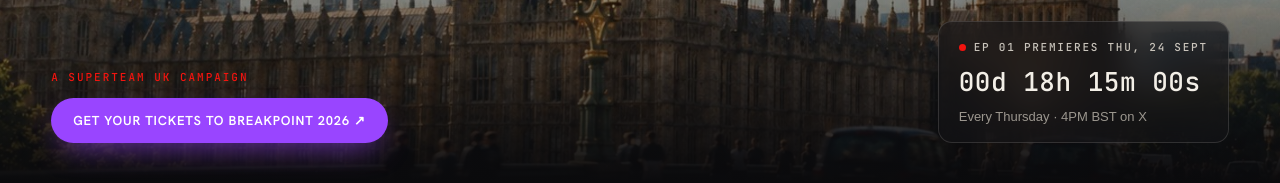
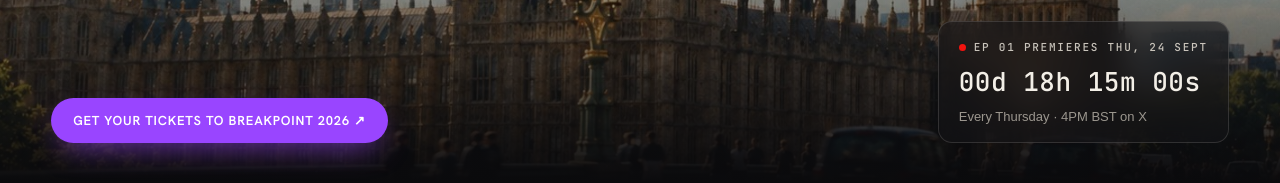
Before and after one commit to Db0706/ChoseYourLondon, a Next.js app: page / in a window 1280 px wide. Shown: the part 617-800 px from the top of the page. Built offline with nearby package versions, Linux system fonts and the light colour scheme; no server answers.

Commit message:
Hero: tickets button only

```diff
--- a/components/Night.module.css
+++ b/components/Night.module.css
@@ -33,7 +33,6 @@
   .heroShade { top: 76px; bottom: auto; height: calc(100vw * 941 / 1672); background: linear-gradient(180deg, rgba(10, 10, 12, 0) 70%, #0A0A0C 100%); }
   .heroBottom { position: relative; padding-top: 28px; }
 }
-.scrollCue { display: flex; flex-direction: column; align-items: flex-start; gap: 14px; font: 500 11px var(--mono), monospace; letter-spacing: .18em; text-transform: uppercase; color: #D6D1C8; }
 .bpTickets { padding: 14px 22px; border-radius: 999px; background: #9945FF; color: #fff; font: 600 13px var(--sans), sans-serif; letter-spacing: .06em; text-transform: uppercase; box-shadow: 0 12px 30px -10px rgba(153, 69, 255, .7); transition: background .2s, transform .2s; }
 .bpTickets:hover { background: #B57BFF; color: #fff; transform: translateY(-1px); }
 .red { color: #F2140F; }
--- a/components/Night.tsx
+++ b/components/Night.tsx
@@ -61,10 +61,7 @@ export default function Night() {
         <img src="/assets/hero-big-ben-red.jpg" alt="Choose Your London in red over Big Ben and the Houses of Parliament" className={s.heroImg} />
         <div className={s.heroShade} />
         <div className={s.heroBottom}>
-          <div className={s.scrollCue}>
-            <span className={s.red}>A Superteam UK campaign</span>
-            <a href="https://luma.com/breakpoint2026" target="_blank" rel="noopener" className={s.bpTickets}>Get your tickets to Breakpoint 2026 ↗</a>
-          </div>
+          <a href="https://luma.com/breakpoint2026" target="_blank" rel="noopener" className={s.bpTickets}>Get your tickets to Breakpoint 2026 ↗</a>
           <button type="button" onClick={openDrawer} className={s.heroChip}>
             <span className={s.chipTitle}><span className={s.dot} />{heroChipTitle}</span>
             <span className={s.chipCount}>{count}</span>
```
